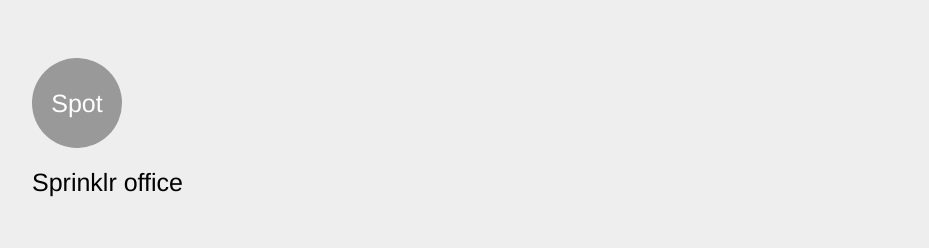
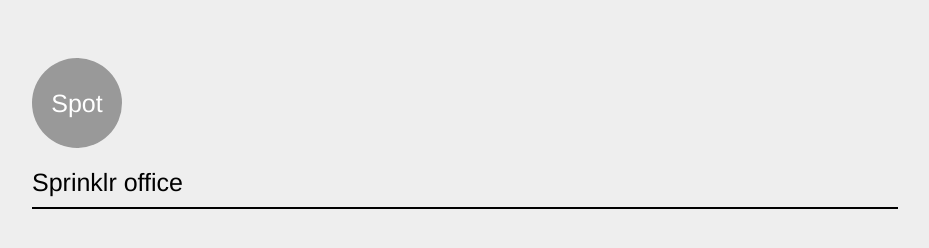
Before and after one commit to doubleslashmonk/Spot, a React app: page / in a window 1280 px wide. Shown: the whole page, without its empty margins (176-1105 px from the left). Built offline with nearby package versions, Linux system fonts and the light colour scheme.

Commit message:
Added office component

```diff
--- a/App/App.js
+++ b/App/App.js
@@ -1,5 +1,6 @@
 import React from 'react';
 import Toolbar from './components/Toolbar';
+import Office from './components/Office';
 
 class App extends React.Component {
     render() {
@@ -11,6 +12,7 @@
 					</div>
 				</div>
 				<Toolbar />
+				<Office />
 			</div>);
     }
 }
--- /dev/null
+++ b/App/components/Office.js
@@ -0,0 +1,11 @@
+import React from 'react';
+
+const Office = () => {
+    return (
+        <div className = "office">
+
+        </div>
+    )
+}
+
+export default Office;
--- a/App/styles/base.css
+++ b/App/styles/base.css
@@ -35,3 +35,13 @@
 	float: left;
 	font-size: 25px;
 }
+
+.office {
+	background-color: #fff;
+	border: 1px solid #000;
+	width: 100%;
+}
+
+.toolbar {
+	margin-bottom: 10px;
+}
```
